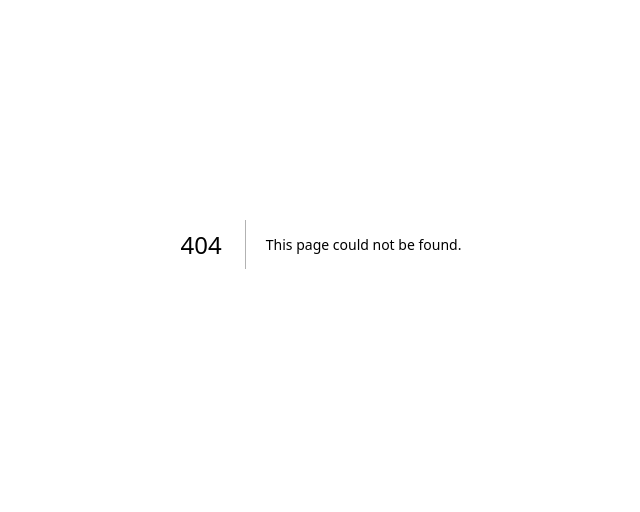
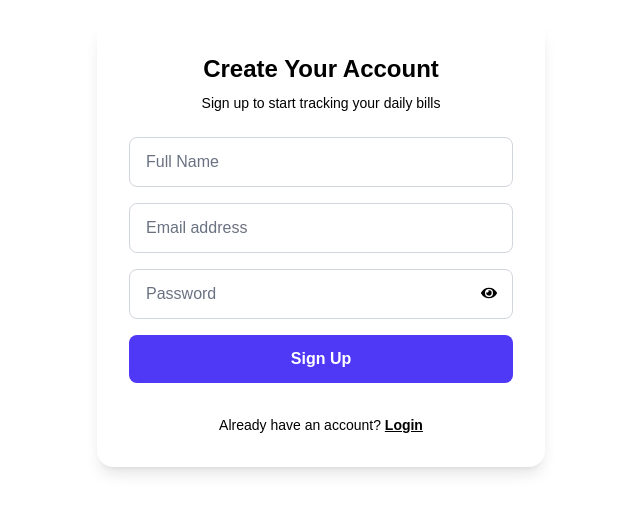
Before and after one commit to GDGAAU/student_budget_planner, a Next.js app in the folder frontend/: page /signup in a window 1280 px wide. Before the commit this address had no page. Shown: the part 172-684 px from the top of the page, without its empty margins (319-959 px from the left). Built offline with nearby package versions, Linux system fonts and the light colour scheme.

Commit message:
signup implemented

```diff
--- /dev/null
+++ b/frontend/src/app/signup/page.jsx
@@ -0,0 +1,115 @@
+'use client';
+import { useState } from 'react';
+import { FaEye, FaEyeSlash } from 'react-icons/fa';
+
+const SignUpPage = () => {
+  const [showPassword, setShowPassword] = useState(false);
+  const [email, setEmail] = useState('');
+  const [name, setName] = useState('');
+  const [password, setPassword] = useState('');
+
+  const handleSubmit = (e) => {
+    e.preventDefault();
+    // Handle form submission, e.g., send data to an API
+    const signUp = async () => {
+      const response = await fetch(
+        'https://student-budget-planner.onrender.com/api/v1/user/register',
+        {
+          method: 'POST',
+          headers: {
+            'Content-Type': 'application/json',
+          },
+          body: JSON.stringify({
+            name,
+            email,
+            password,
+          }),
+        },
+      );
+
+      if (response.ok) {
+        // Handle successful response
+        console.log('User registered successfully');
+      } else {
+        // Handle error response
+        console.error('Failed to register user');
+      }
+    };
+
+    signUp();
+  };
+
+  return (
+    <div className="flex items-center justify-center h-screen">
+      <div className="bg-white bg-opacity-10 backdrop-blur-md p-8 rounded-2xl shadow-lg w-full max-w-md text-center">
+        {/* Title */}
+        <h1 className="text-2xl font-bold ">Create Your Account</h1>
+        <p className=" text-sm mt-2">
+          Sign up to start tracking your daily bills
+        </p>
+
+        {/* Form */}
+        <form className="mt-6 space-y-4" onSubmit={handleSubmit}>
+          {/* Full Name Input */}
+          <div className="relative">
+            <input
+              type="text"
+              placeholder="Full Name"
+              value={name}
+              onChange={(e) => setName(e.target.value)}
+              className="w-full bg-white border border-gray-300 placeholder-gray-500 px-4 py-3 rounded-lg focus:outline-none focus:ring-2 focus:ring-blue-500"
+            />
+          </div>
+
+          {/* Email Input */}
+          <div className="relative">
+            <input
+              type="email"
+              placeholder="Email address"
+              value={email}
+              onChange={(e) => setEmail(e.target.value)}
+              className="w-full bg-white border border-gray-300 placeholder-gray-500 px-4 py-3 rounded-lg focus:outline-none focus:ring-2 focus:ring-blue-500"
+            />
+          </div>
+
+          {/* Password Input */}
+          <div className="relative">
+            <input
+              type={showPassword ? 'text' : 'password'}
+              placeholder="Password"
+              value={password}
+              onChange={(e) => setPassword(e.target.value)}
+              className="w-full bg-white border border-gray-300 placeholder-gray-500 px-4 py-3 rounded-lg focus:outline-none focus:ring-2 focus:ring-blue-500"
+            />
+            <button
+              type="button"
+              className="absolute right-4 top-4 "
+              onClick={() => setShowPassword(!showPassword)}
+            >
+              {showPassword ? <FaEyeSlash /> : <FaEye />}
+            </button>
+          </div>
+
+          {/* Sign Up Button */}
+          <button
+            type="submit"
+            onClick={handleSubmit}
+            className="w-full bg-indigo-600 text-white font-semibold py-3 rounded-lg hover:bg-indigo-300"
+          >
+            Sign Up
+          </button>
+
+          {/* Login Link */}
+          <p className=" text-sm mt-4">
+            Already have an account?{' '}
+            <a href="/login" className="underline font-semibold">
+              Login
+            </a>
+          </p>
+        </form>
+      </div>
+    </div>
+  );
+};
+
+export default SignUpPage;
```
